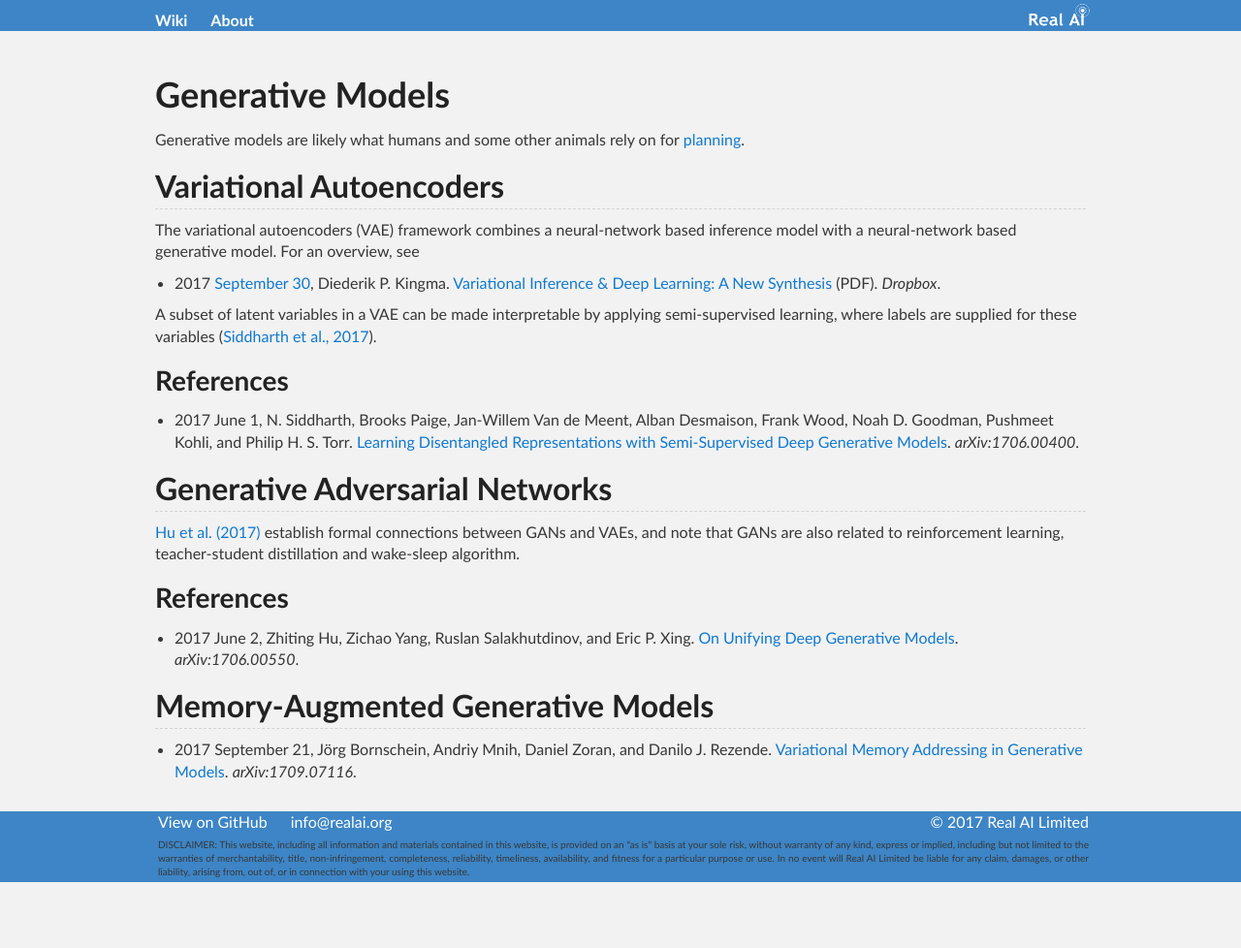
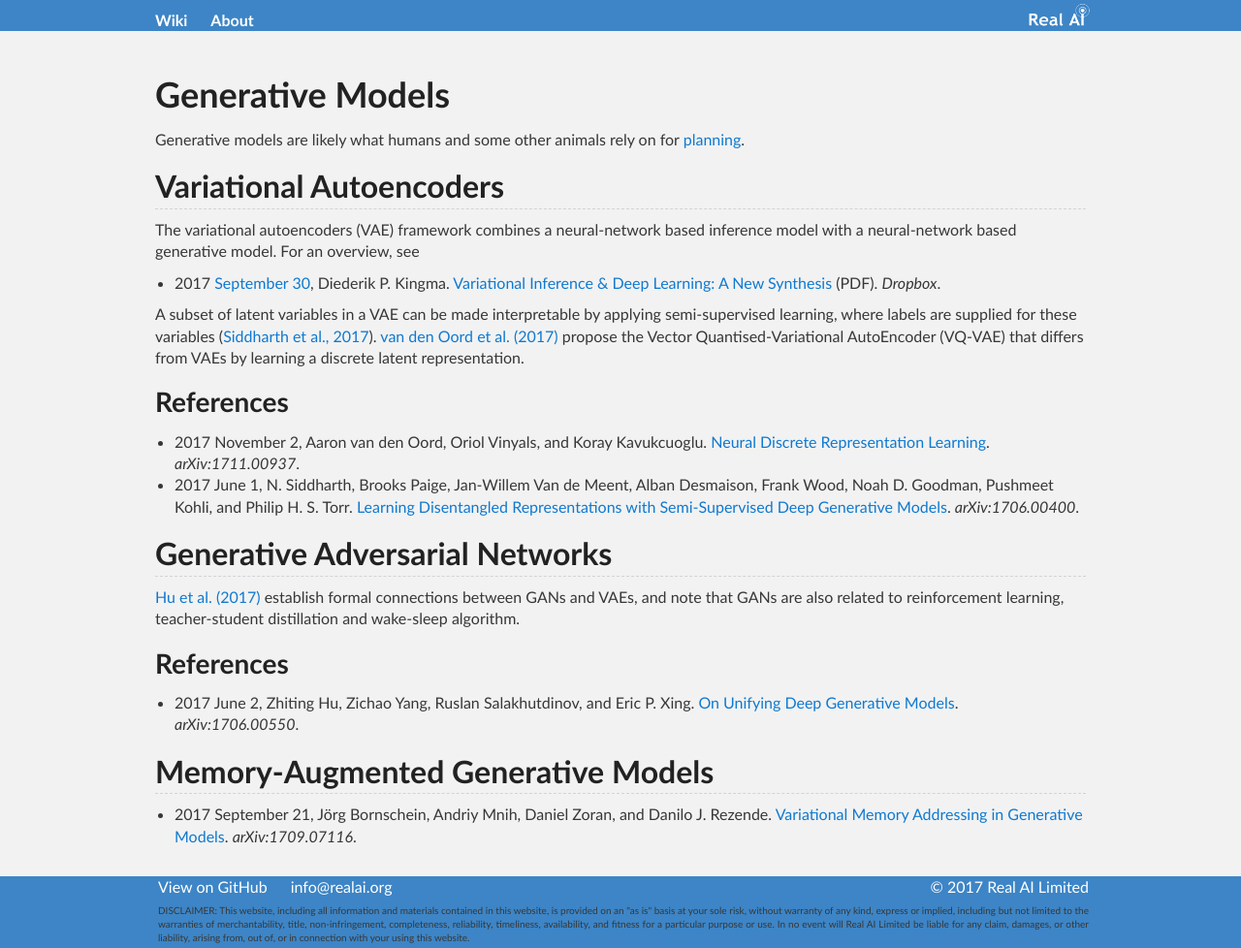
Before and after one commit to Tonywuhk/realai.org, a Jekyll site: the page built from generative-models.md, in a window 1280 px wide. Shown: the whole page at 97% size. Built offline with Jekyll 4.4.1, drawn with Linux system fonts in a browser that asks for light colours; our own code applies the rules of GitHub Pages for plain Markdown files; the repository's description, which GitHub fills in, is left out; before the commit the page ends 910 px from its top, so only the background shows below that.

Commit message:
Update files

```diff
--- a/generative-models.md
+++ b/generative-models.md
@@ -11,10 +11,11 @@ The variational autoencoders (VAE) framework combines a neural-network based inf
 
 * 2017 [September 30](https://twitter.com/dpkingma/status/914277278602821633), Diederik P. Kingma. [Variational Inference & Deep Learning: A New Synthesis](https://www.dropbox.com/s/v6ua3d9yt44vgb3/cover_and_thesis.pdf) (PDF). *Dropbox*.
 
-A subset of latent variables in a VAE can be made interpretable by applying semi-supervised learning, where labels are supplied for these variables ([Siddharth et al., 2017](https://arxiv.org/abs/1706.00400)).
+A subset of latent variables in a VAE can be made interpretable by applying semi-supervised learning, where labels are supplied for these variables ([Siddharth et al., 2017](https://arxiv.org/abs/1706.00400)). [van den Oord et al. (2017)](https://arxiv.org/abs/1711.00937) propose the Vector Quantised-Variational AutoEncoder (VQ-VAE) that differs from VAEs by learning a discrete latent representation.
 
 ### References
 
+* 2017 November 2, Aaron van den Oord, Oriol Vinyals, and Koray Kavukcuoglu. [Neural Discrete Representation Learning](https://arxiv.org/abs/1711.00937). *arXiv:1711.00937*.
 * 2017 June 1, N. Siddharth, Brooks Paige, Jan-Willem Van de Meent, Alban Desmaison, Frank Wood, Noah D. Goodman, Pushmeet Kohli, and Philip H. S. Torr. [Learning Disentangled Representations with Semi-Supervised Deep Generative Models](https://arxiv.org/abs/1706.00400). *arXiv:1706.00400*.
 
 ## Generative Adversarial Networks
```
Also changed, not shown: course/tensorflow/README.md (+1 -1 lines).
